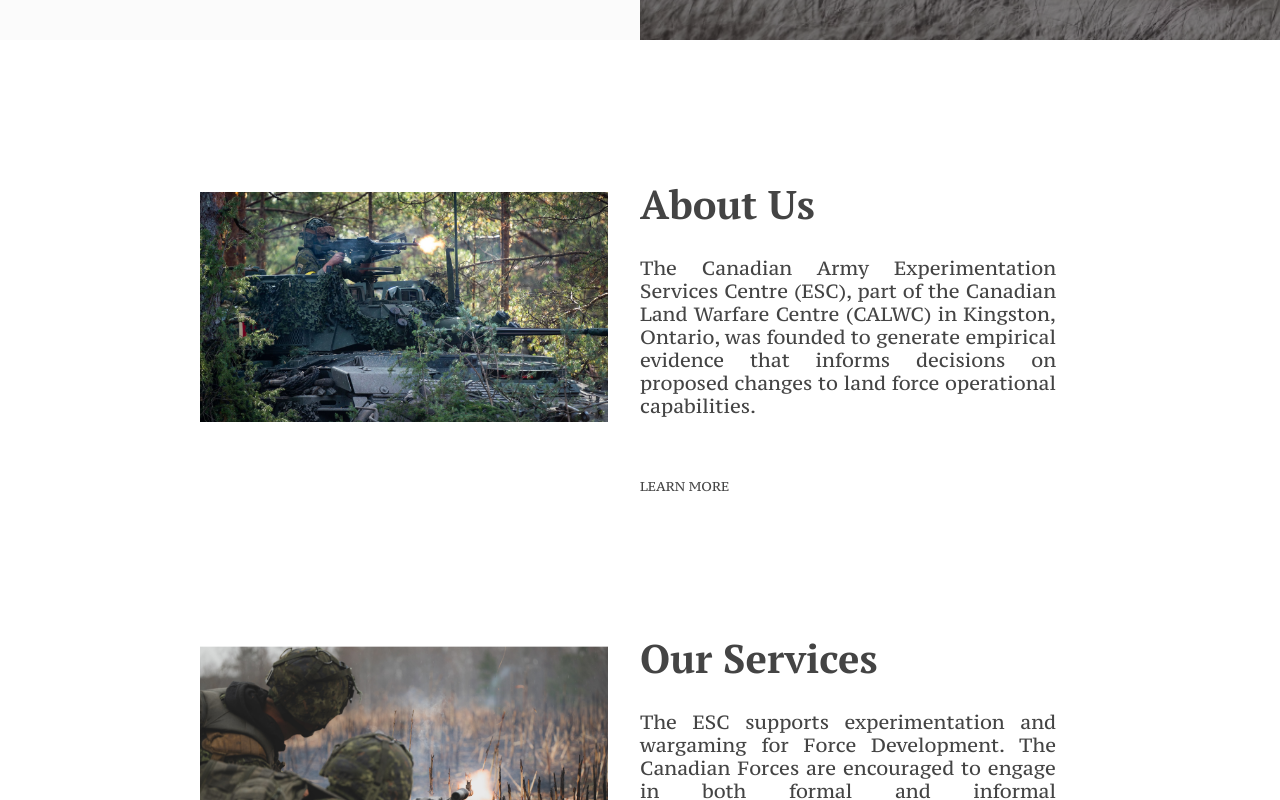
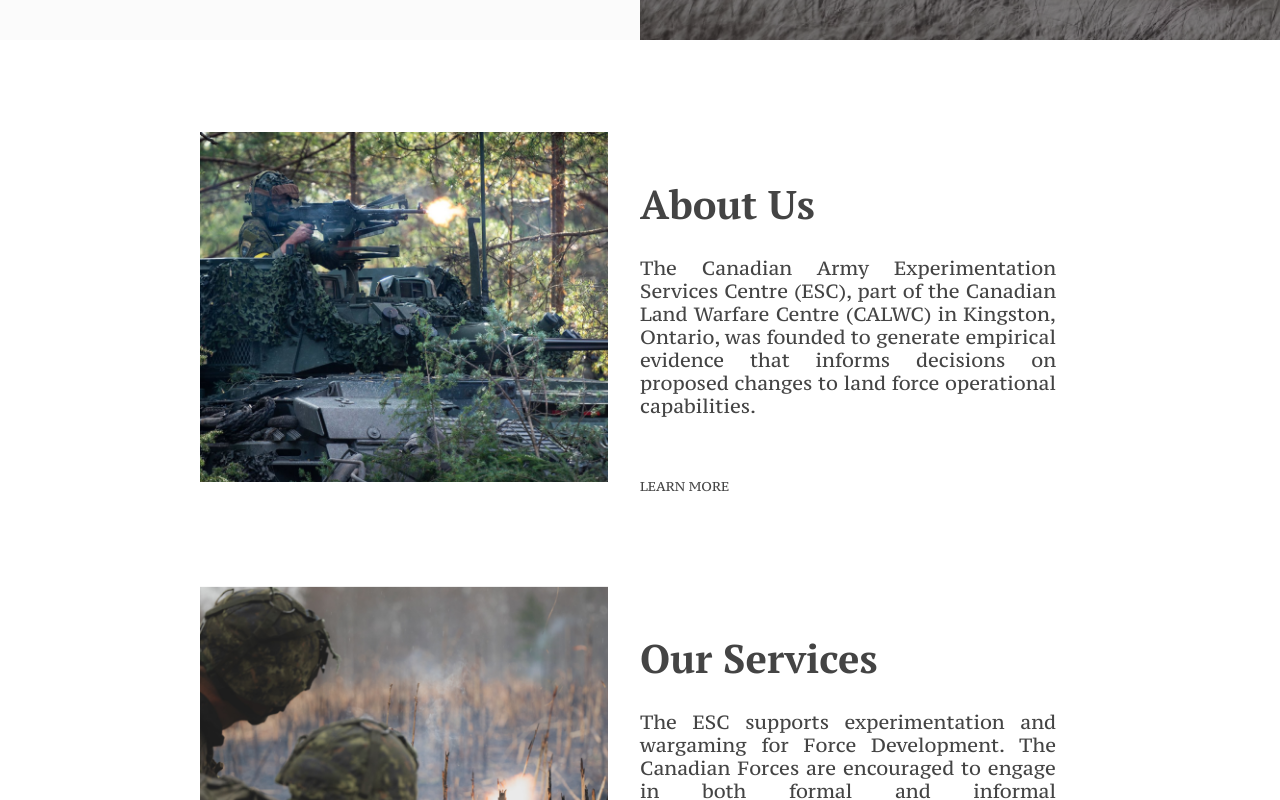
Before and after one commit to ajsib/calwcESC, a Next.js app in the folder front/: page / in a window 1280 px wide. Shown: the part 680-1480 px from the top of the page. Built offline with nearby package versions, Linux system fonts and the light colour scheme.

Commit message:
made card images more responsive

```diff
--- a/front/components/Pages/Landing/Mission/CardTemplate.tsx
+++ b/front/components/Pages/Landing/Mission/CardTemplate.tsx
@@ -17,11 +17,13 @@ const cardSize = css`
 
 const cardImageStyle = css`
   width: calc(50% - 2.5rem);
-  height: auto;
+  height: 350px;
   margin-right: 2rem;
   margin-bottom: 0.5rem;
   margin-top: 0.5rem;
   margin-left: 0.5rem;
+  overflow: hidden;
+  object-fit: cover;
 `;
 
 const cardTextStyle = css`
```
